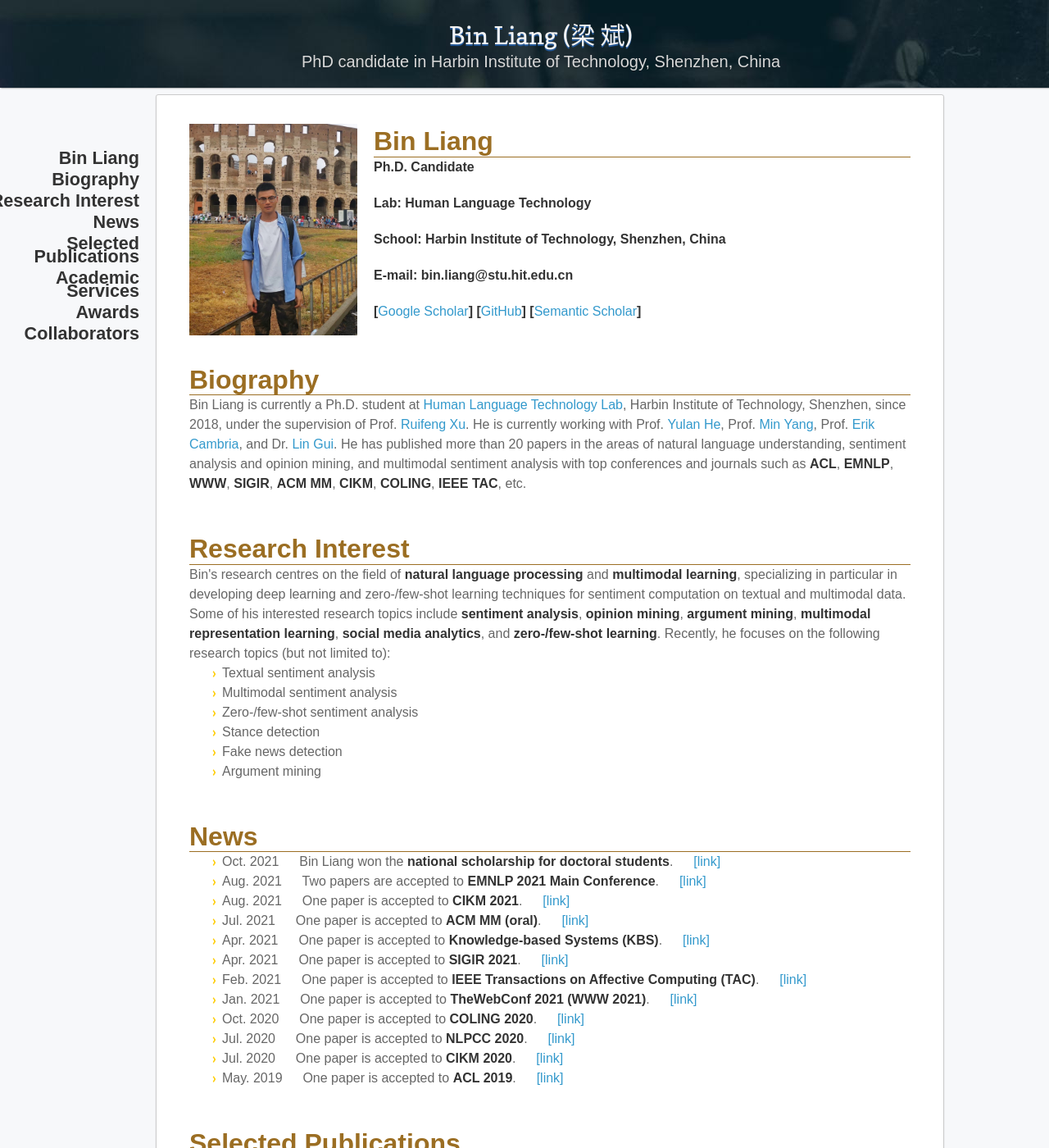
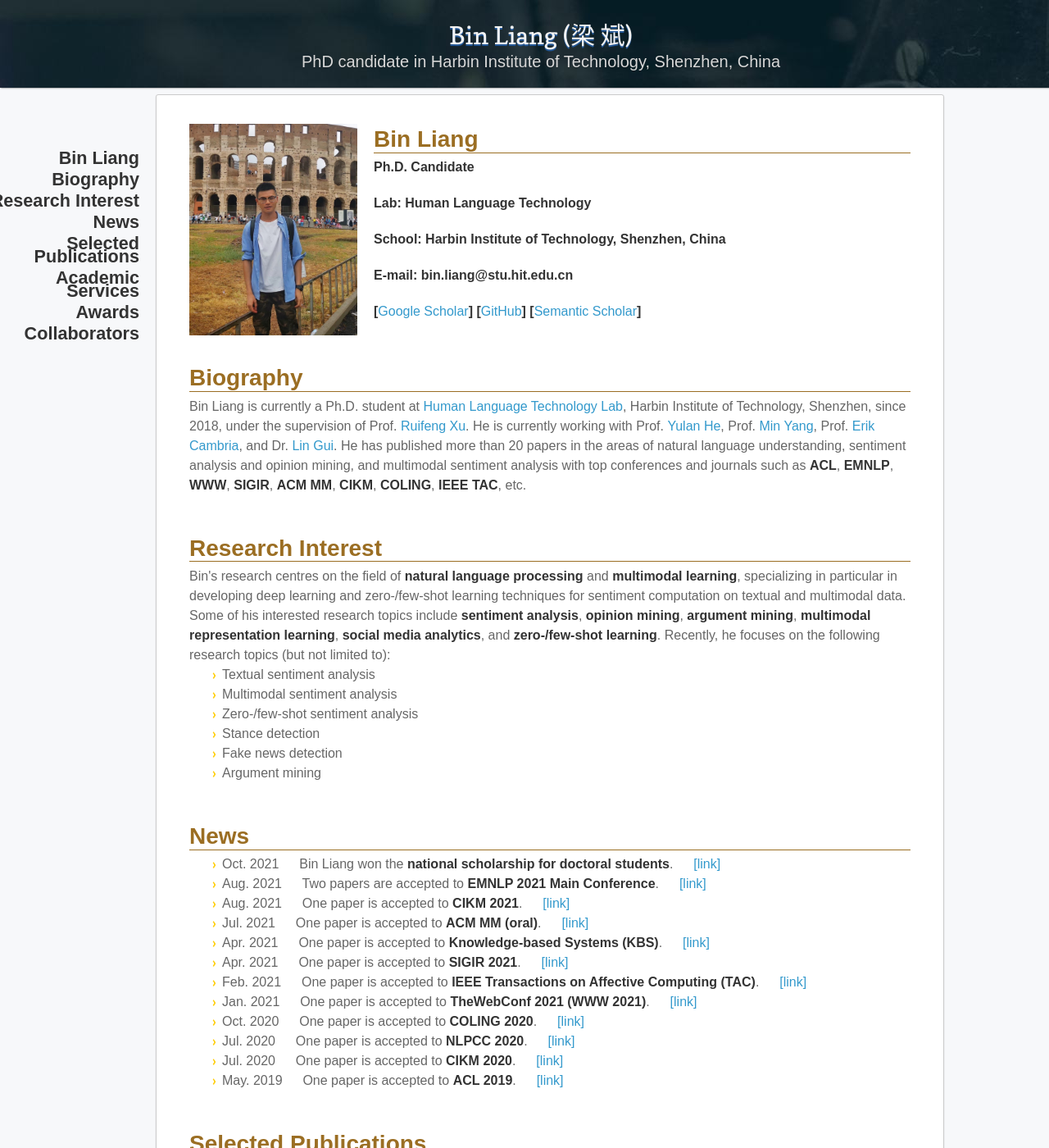
Before and after one commit to BinLiang-NLP/BinLiang-NLP.github.io, a Jekyll site: the page built from index.md, in a window 1280 px wide and 1400 px high. Shown: the whole window at 82% size. Built offline with Jekyll 4.4.1, drawn with Linux system fonts in a browser that asks for light colours; nearby versions of some CDN libraries; our own code applies the rules of GitHub Pages for plain Markdown files.

Commit message:
Update jekyll-theme-leap-day.scss

```diff
--- a/_sass/jekyll-theme-leap-day.scss
+++ b/_sass/jekyll-theme-leap-day.scss
@@ -31,12 +31,12 @@ h1, h2, h3 {
 }
 
 h2 {
-  font-size:32px;
+  font-size:28px;
   font-weight: bold;
   padding-top: 0em;
-  padding-bottom: 0em;
+  padding-bottom: -0.5em;
   margin-top: 0em;
-  margin-bottom: 0em;
+  margin-bottom: 0.2em;
   border-bottom: 1px solid;
 }
 
```
